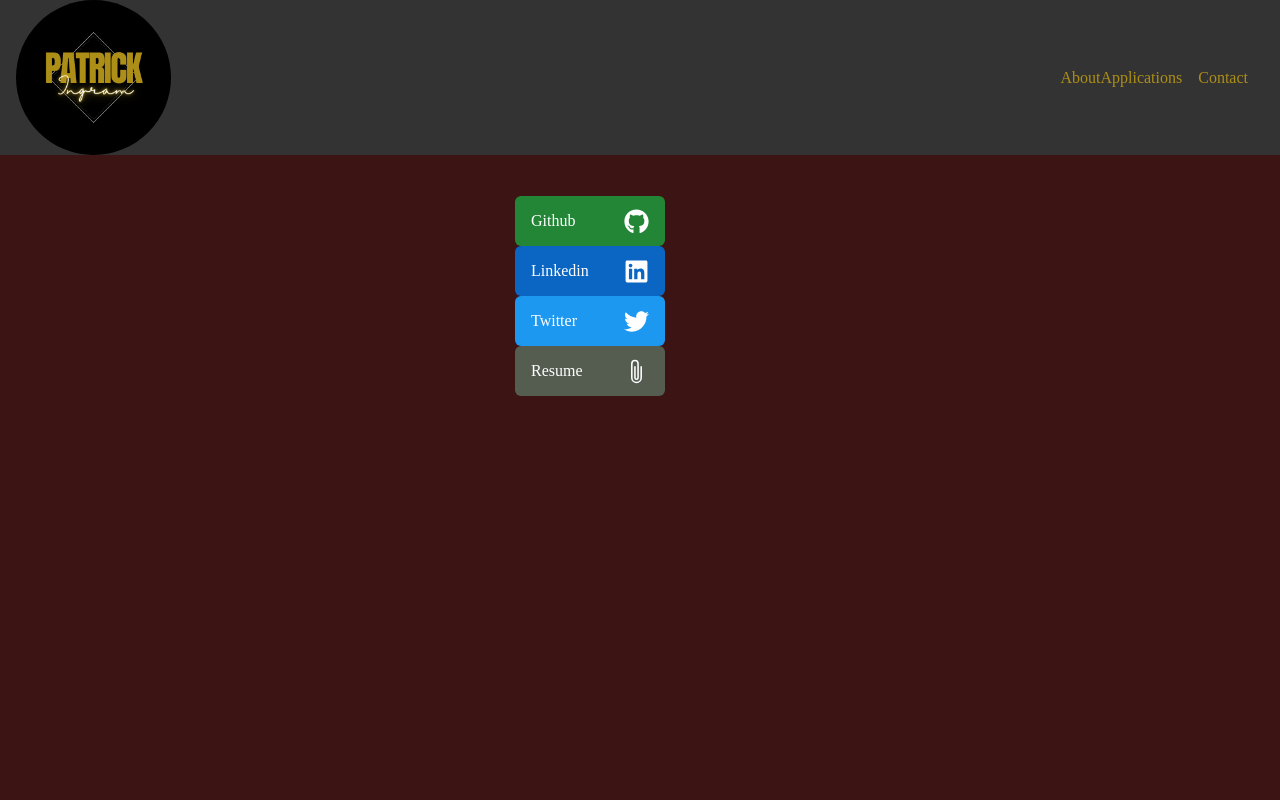
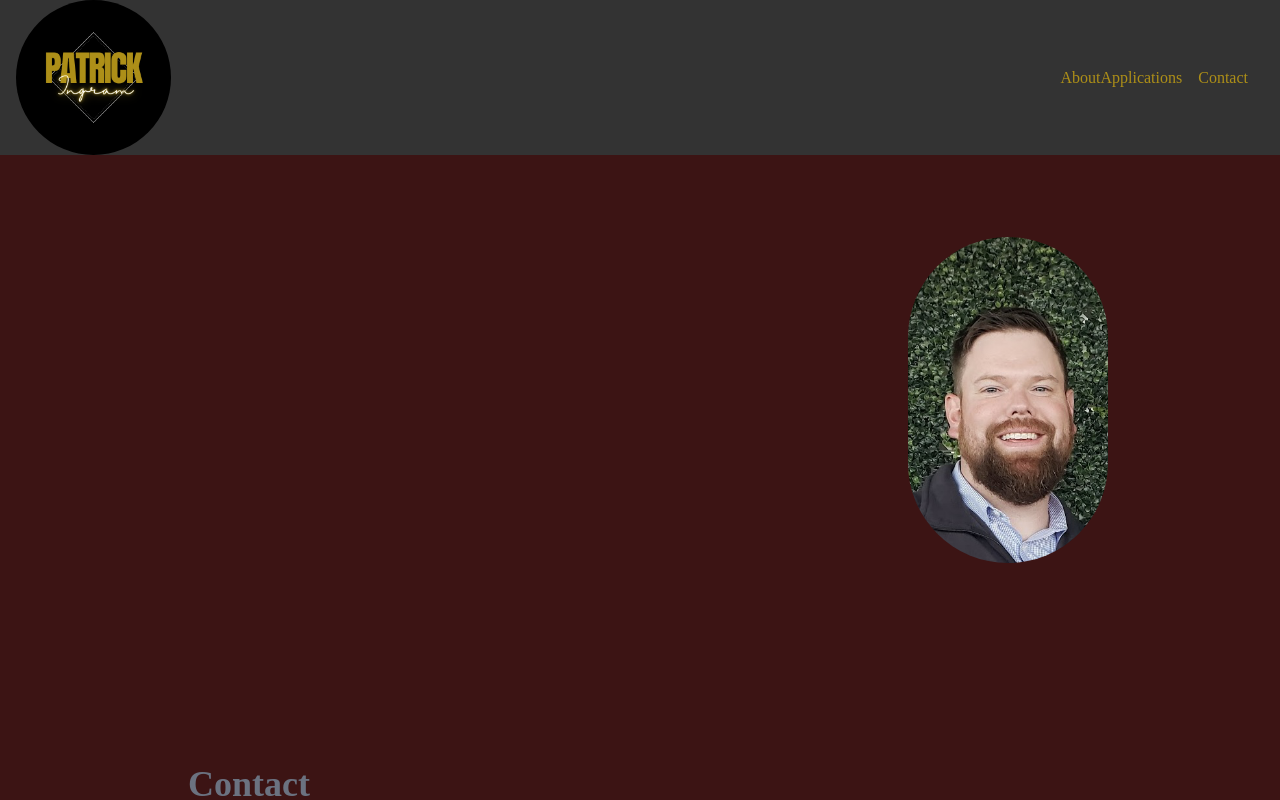
Before and after one commit to JeepingCoder/ingram_portfolio, a React (Create React App) app: page / in a window 1280 px wide. Shown: the top 800 px of the page. Built offline with nearby package versions, Linux system fonts and the light colour scheme.

Commit message:
added image and styling to home page

```diff
--- a/src/component/Contact.jsx
+++ b/src/component/Contact.jsx
@@ -22,7 +22,7 @@ const Contact = () => {
           {/* Social Media Links */}
           <div className="h-screen flex pt-40 justify-center">
             <ul>
-              <li className="w-[150px] h-[50px] flex justify-between items-center rounded-md ml-[-100px] hover:ml-[-10px] duration-600 bg-[#238636]">
+              <li className="w-[150px] h-[50px] flex justify-between items-center rounded-md ml-[-100px] bg-[#238636]">
                 <a
                   className="flex justify-between items-center w-full text-white"
                   href="https://github.com/JeepingCoder"
@@ -30,7 +30,7 @@ const Contact = () => {
                   Github <FaGithub size={25} />
                 </a>
               </li>
-              <li className="w-[150px] h-[50px] flex justify-between items-center rounded-md ml-[-100px] hover:ml-[-10px] duration-600 bg-[#0a66c2]">
+              <li className="w-[150px] h-[50px] flex justify-between items-center rounded-md ml-[-100px]  bg-[#0a66c2]">
                 <a
                   className="flex justify-between items-center w-full text-white"
                   href="https://www.linkedin.com/in/ingrampr/"
@@ -38,7 +38,7 @@ const Contact = () => {
                   Linkedin <FaLinkedin size={25} />
                 </a>
               </li>
-              <li className="w-[150px] h-[50px] flex justify-between items-center rounded-md ml-[-100px] hover:ml-[-10px] duration-600 bg-[#1d98f0]">
+              <li className="w-[150px] h-[50px] flex justify-between items-center rounded-md ml-[-100px] bg-[#1d98f0]">
                 <a
                   className="flex justify-between items-center w-full text-white"
                   href="https://twitter.com/pingram1285"
@@ -46,7 +46,7 @@ const Contact = () => {
                   Twitter <FaTwitter size={25} />
                 </a>
               </li>
-              <li className="w-[150px] h-[50px] flex justify-between items-center ml-[-100px] hover:ml-[-10px] duration-600 bg-[#555d50] rounded-md">
+              <li className="w-[150px] h-[50px] flex justify-between items-center ml-[-100px] bg-[#555d50] rounded-md">
                 <a
                   className="flex justify-between items-center w-full text-white"
                   href="https://docs.google.com/document/d/1zMz9srtNIIRJgsFK5hhEM6UgaSL1hLqErHv5eOR_8OI/edit?usp=sharing"
--- a/src/component/Home.jsx
+++ b/src/component/Home.jsx
@@ -1,7 +1,22 @@
 import React from "react";
+import face from "../assets/Face.png";
 
 const Home = () => {
+    return(
+        <div name="landingpage" className="w-full h-screen bg-[#3c1414]">
+            {/* container */}
+            <div className="max-w-[1000px] mx-auto px-8 flex flex-col justify-center h-full">
+                <img
+                    className="ml-auto rounded-full"
+                    src={face}
+                    alt="face"
+                    style={{ width: "200px" }}
+                />
 
+            </div>
+
+        </div>
+    )
 }
 
 export default Home
```
